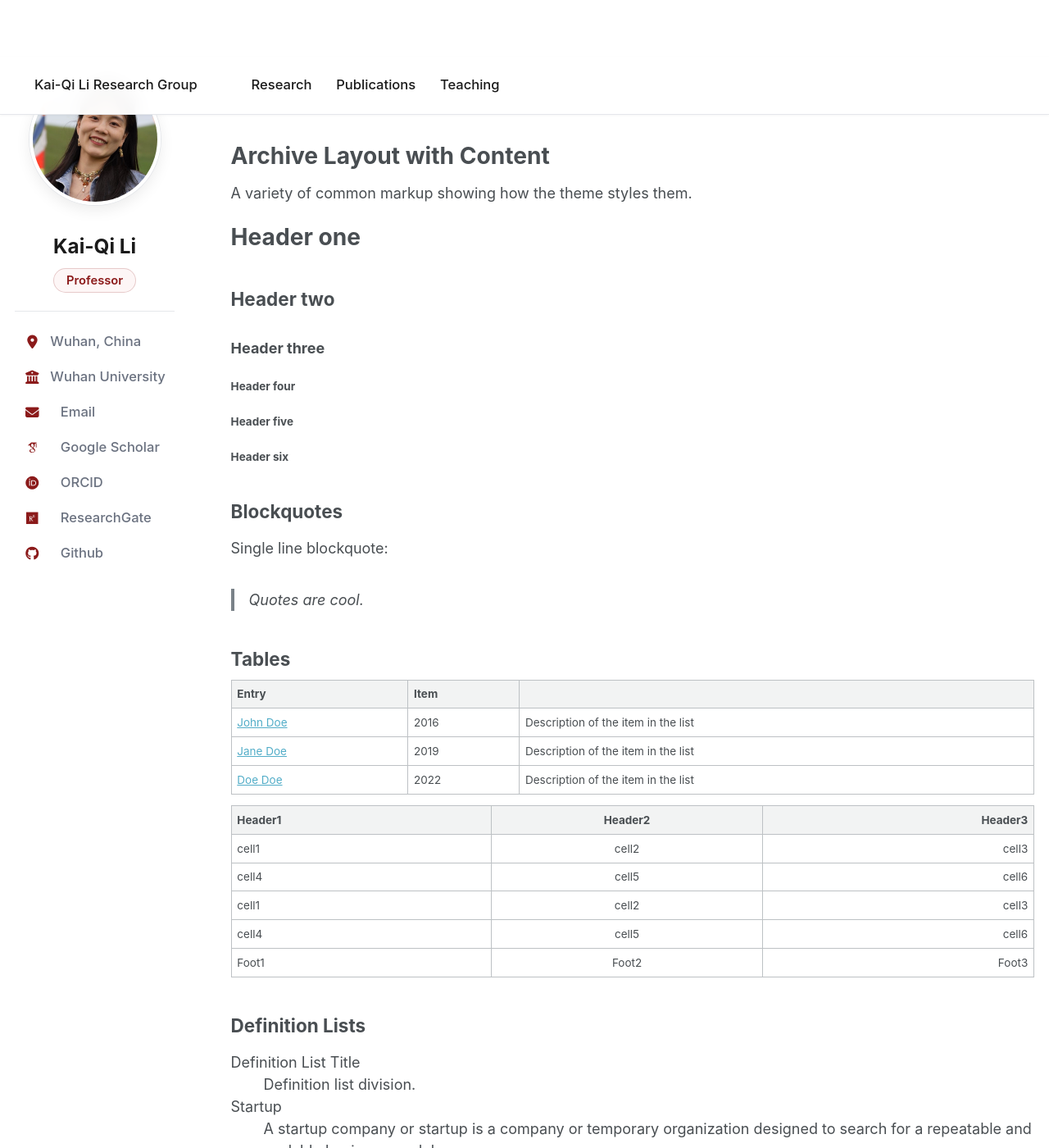
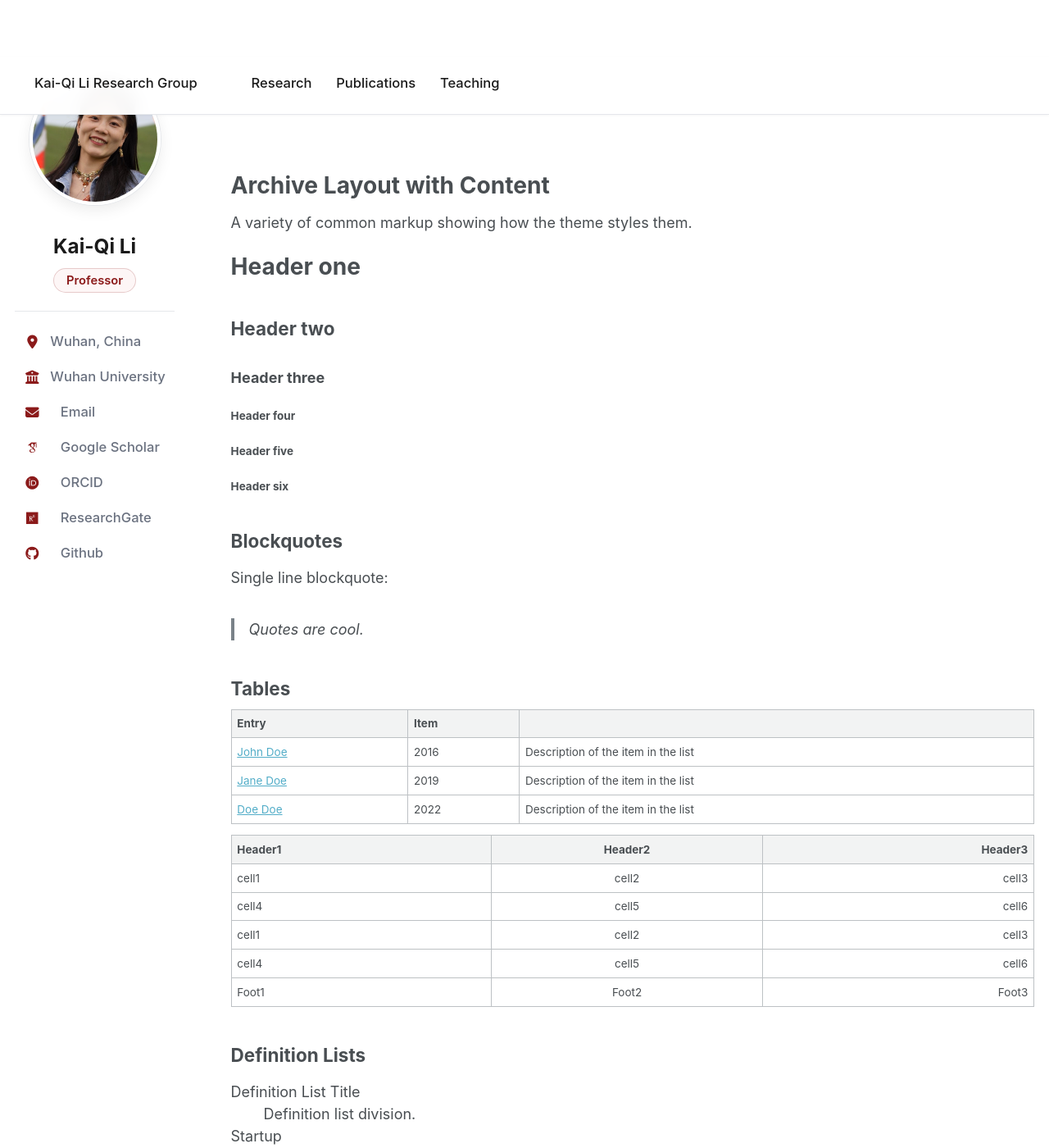
Before and after one commit to kqceeli/kqceeli.github.io, a Jekyll site: the page built from _pages/archive-layout-with-content.md, in a window 1280 px wide and 1400 px high. Shown: the whole window at 82% size. Built offline with Jekyll 4.4.1, drawn with Linux system fonts in a browser that asks for light colours; some web fonts are replaced.

Commit message:
Update custom.html

```diff
--- a/_includes/head/custom.html
+++ b/_includes/head/custom.html
@@ -41,18 +41,27 @@
     --text-dark: #1A1A1A;
     --text-muted: #6B7280;
     --border-light: #E5E7EB;
-    --masthead-height: 64px;
   }
 
-  /* ========== 0. 修复锚点跳转被顶栏遮挡 ========== */
+  /* ========== 0. 锚点跳转:减小偏移 ========== */
   html {
-    scroll-padding-top: calc(var(--masthead-height) + 20px) !important;
+    scroll-padding-top: 70px !important;   /* 从 84px 缩小到 70px */
     scroll-behavior: smooth !important;
   }
 
-  h1, h2, h3, h4, h5, h6,
   [id] {
-    scroll-margin-top: calc(var(--masthead-height) + 20px) !important;
+    scroll-margin-top: 70px !important;
+  }
+
+  /* 子页面顶部:去掉多余 padding */
+  .page,
+  .archive,
+  #main {
+    padding-top: 1em !important;          /* 原本可能是 3-4em */
+  }
+
+  .initial-content {
+    padding-top: 0 !important;
   }
 
   /* ========== 1. 顶部导航栏 ========== */
@@ -68,7 +77,7 @@
   }
 
   .masthead__inner-wrap {
-    padding: 0.7em 1.5em !important;
+    padding: 0.6em 1.5em !important;      /* 缩小一点 */
     max-width: 1280px !important;
   }
 
@@ -97,7 +106,7 @@
   }
 
   .greedy-nav .visible-links li {
-    flex-shrink: 0 !important;  /* 防止任何项被压缩隐藏 */
+    flex-shrink: 0 !important;
   }
 
   .greedy-nav__toggle,
@@ -110,10 +119,9 @@
 
   .greedy-nav .hidden-links {
     display: none !important;
-    visibility: hidden !important;
   }
 
-  /* —— 普通菜单项 —— */
+  /* 普通菜单项 */
   .greedy-nav a {
     position: relative !important;
     color: var(--text-dark) !important;
@@ -148,11 +156,9 @@
     width: 60%;
   }
 
-  /* —— Join Us 按钮:精确用属性选择器匹配 —— */
+  /* Join Us 按钮(href 含 join) */
   .greedy-nav a[href*="join"],
-  .greedy-nav a[href*="Join"],
-  .greedy-nav a[href*="joinus"],
-  .greedy-nav a[href*="join-us"] {
+  .greedy-nav a[href*="Join"] {
     background: var(--brand) !important;
     color: #fff !important;
     padding: 0.5em 1.1em !important;
@@ -163,23 +169,19 @@
   }
 
   .greedy-nav a[href*="join"]::after,
-  .greedy-nav a[href*="Join"]::after,
-  .greedy-nav a[href*="joinus"]::after,
-  .greedy-nav a[href*="join-us"]::after {
+  .greedy-nav a[href*="Join"]::after {
     display: none !important;
   }
 
   .greedy-nav a[href*="join"]:hover,
-  .greedy-nav a[href*="Join"]:hover,
-  .greedy-nav a[href*="joinus"]:hover,
-  .greedy-nav a[href*="join-us"]:hover {
+  .greedy-nav a[href*="Join"]:hover {
     background: var(--brand-hover) !important;
     color: #fff !important;
     transform: translateY(-2px);
     box-shadow: 0 4px 12px rgba(139, 26, 26, 0.35) !important;
   }
 
-  /* ========== 2. 左侧侧边栏(完美对齐版) ========== */
+  /* ========== 2. 左侧侧边栏(跨页面统一对齐) ========== */
 
   .sidebar {
     display: flex !important;
@@ -277,13 +279,13 @@
     width: 100% !important;
   }
 
-  /* 【关键 1】li 本身就是 flex 容器,统一样式 */
+  /* 【第一步】所有 li 统一:padding 左右一致,图标对齐 */
   .sidebar .author__urls li {
     display: flex !important;
     flex-direction: row !important;
     align-items: center !important;
     justify-content: flex-start !important;
-    padding: 0.55em 0.8em !important;    /* 所有 li 都一样的 padding */
+    padding: 0.55em 0.8em !important;    /* ← 关键:所有 li 同样的 padding */
     margin: 0.1em 0 !important;
     border: none !important;
     background: transparent !important;
@@ -298,7 +300,7 @@
     transition: all 0.2s ease !important;
   }
 
-  /* 【关键 2】li 里的 a 不再控制 padding,完全透明继承 */
+  /* 【第二步】li 里的 a:撑满 li 宽度,不加 padding */
   .sidebar .author__urls li a {
     display: flex !important;
     flex-direction: row !important;
@@ -312,61 +314,52 @@
     background: transparent !important;
     width: 100% !important;
     line-height: inherit !important;
+    border: none !important;
   }
 
-  /* 【关键 3】所有图标(在 li 下或 li a 下) */
-  .sidebar .author__urls li > i,
-  .sidebar .author__urls li > .fa,
-  .sidebar .author__urls li > .fab,
-  .sidebar .author__urls li > .fas,
-  .sidebar .author__urls li > .far,
-  .sidebar .author__urls li > .ai,
-  .sidebar .author__urls li a > i,
-  .sidebar .author__urls li a > .fa,
-  .sidebar .author__urls li a > .fab,
-  .sidebar .author__urls li a > .fas,
-  .sidebar .author__urls li a > .far,
-  .sidebar .author__urls li a > .ai,
-  .sidebar .author__urls li a > svg,
-  .sidebar .author__urls li > svg {
-    display: inline-block !important;
+  /* 【第三步】所有图标(无论父级是 li 还是 a):完全相同的样式 */
+  .sidebar .author__urls li i,
+  .sidebar .author__urls li .fa,
+  .sidebar .author__urls li .fab,
+  .sidebar .author__urls li .fas,
+  .sidebar .author__urls li .far,
+  .sidebar .author__urls li .ai,
+  .sidebar .author__urls li svg {
+    display: inline-flex !important;
+    justify-content: center !important;
+    align-items: center !important;
     width: 20px !important;
     min-width: 20px !important;
     max-width: 20px !important;
+    height: auto !important;
     text-align: center !important;
     color: var(--brand) !important;
     font-size: 1em !important;
-    margin: 0 12px 0 0 !important;
+    margin: 0 12px 0 0 !important;       /* ← 图标右侧 12px,全局统一 */
     padding: 0 !important;
     flex-shrink: 0 !important;
     line-height: 1 !important;
     transition: transform 0.2s !important;
+    vertical-align: middle !important;
   }
 
-  /* 悬浮效果:只作用于有链接的 li */
+  /* 悬浮:有链接的才有效果 */
+  .sidebar .author__urls li a:hover,
   .sidebar .author__urls li:has(a):hover {
     color: var(--brand) !important;
     background: var(--brand-light) !important;
+  }
+
+  .sidebar .author__urls li:has(a):hover {
     transform: translateX(4px);
   }
 
-  /* 兼容旧浏览器的悬浮 */
-  .sidebar .author__urls li a:hover {
-    color: var(--brand) !important;
-  }
-
-  .sidebar .author__urls li:hover > i,
-  .sidebar .author__urls li:hover > .fa,
-  .sidebar .author__urls li:hover > .fab,
-  .sidebar .author__urls li:hover > .fas,
-  .sidebar .author__urls li:hover > .far,
-  .sidebar .author__urls li:hover > .ai,
-  .sidebar .author__urls li:hover a > i,
-  .sidebar .author__urls li:hover a > .fa,
-  .sidebar .author__urls li:hover a > .fab,
-  .sidebar .author__urls li:hover a > .fas,
-  .sidebar .author__urls li:hover a > .far,
-  .sidebar .author__urls li:hover a > .ai {
+  .sidebar .author__urls li:has(a):hover i,
+  .sidebar .author__urls li:has(a):hover .fa,
+  .sidebar .author__urls li:has(a):hover .fab,
+  .sidebar .author__urls li:has(a):hover .fas,
+  .sidebar .author__urls li:has(a):hover .far,
+  .sidebar .author__urls li:has(a):hover .ai {
     transform: scale(1.15);
   }
 
@@ -380,7 +373,7 @@
   /* ========== 3. 响应式 ========== */
   @media (max-width: 768px) {
     .masthead__inner-wrap {
-      padding: 0.6em 1em !important;
+      padding: 0.5em 1em !important;
     }
     .site-title {
       font-size: 0.95em !important;
@@ -413,5 +406,4 @@
     }
   }
 </style>
-
 <!-- end custom head snippets -->
```
Also changed, not shown: other parts of _includes/head/custom.html (+2 -2 lines).
